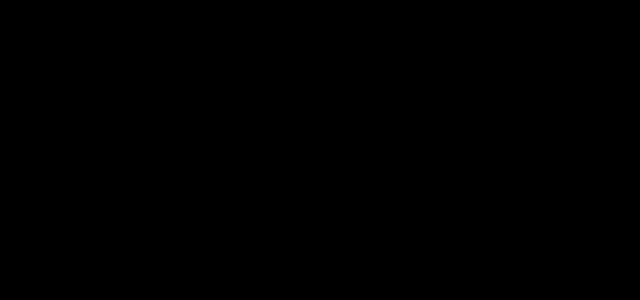
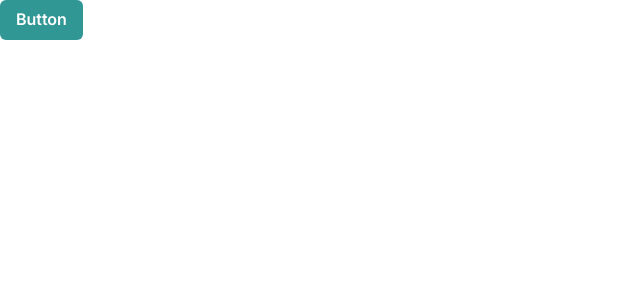
Before and after one commit to minhtc847/game-hub, a Next.js app: page / in a window 1280 px wide. Shown: the top 300 px of the page, without its empty margins (0-640 px from the left). Built offline with nearby package versions, Linux system fonts and the light colour scheme.

Commit message:
Install Chakra UI

```diff
--- a/app/layout.tsx
+++ b/app/layout.tsx
@@ -1,6 +1,7 @@
 import type { Metadata } from "next";
 import { Inter } from "next/font/google";
 import "./globals.css";
+import {Providers} from "@/app/providers";
 
 const inter = Inter({ subsets: ["latin"] });
 
@@ -16,7 +17,9 @@ export default function RootLayout({
 }>) {
   return (
     <html lang="en">
-      <body className={inter.className}>{children}</body>
+      <body className={inter.className}>
+      <Providers>{children}</Providers>
+      </body>
     </html>
   );
 }
--- a/app/page.tsx
+++ b/app/page.tsx
@@ -1,9 +1,10 @@
 import Image from "next/image";
+import {Button} from "@chakra-ui/react";
 
 export default function Home() {
   return (
     <main className="">
-
+      <Button colorScheme="teal">Button</Button>
     </main>
   );
 }
--- /dev/null
+++ b/app/providers.tsx
@@ -0,0 +1,8 @@
+// app/providers.tsx
+'use client'
+
+import { ChakraProvider } from '@chakra-ui/react'
+
+export function Providers({ children }: { children: React.ReactNode }) {
+    return <ChakraProvider>{children}</ChakraProvider>
+}
```
Also changed, not shown: package.json (+10 -5 lines), 1 other file (tests, documents, lock files or other folders).
